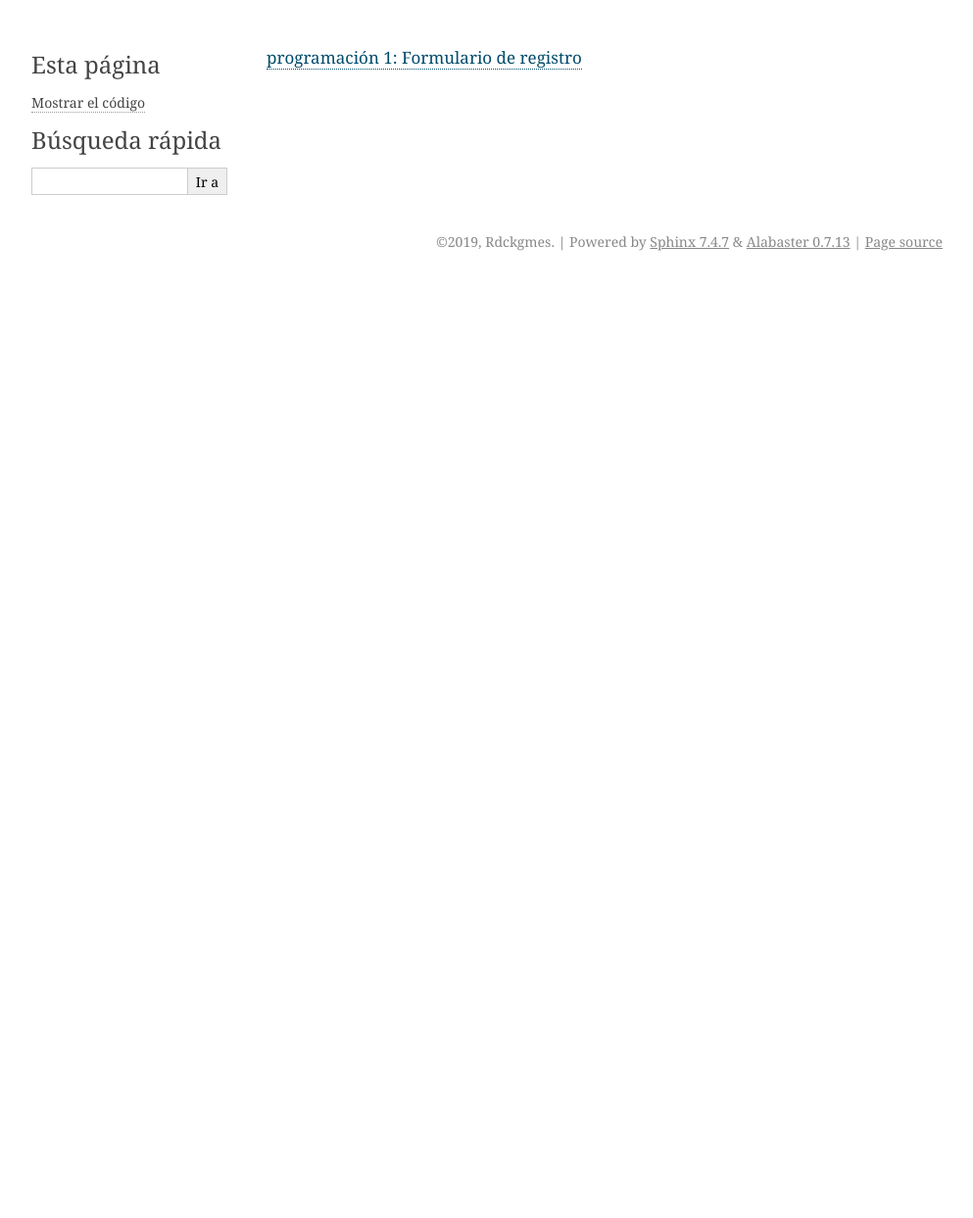
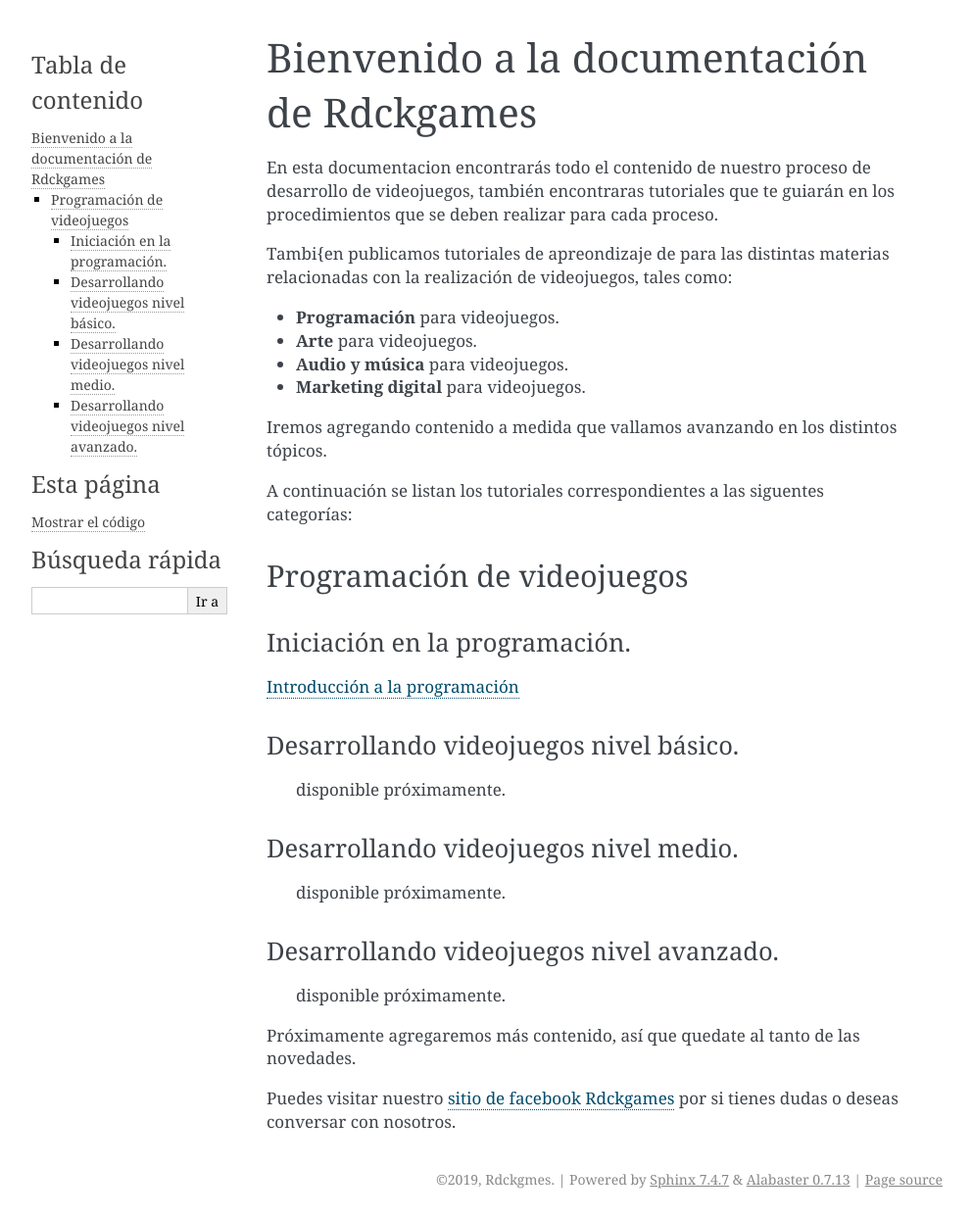
Before and after one commit to RKiemGames/docs, a Sphinx documentation site: the page built from docs/source/index.md, in a window 1280 px wide. Shown: the whole page at 98% size, without its empty margins (148-1141 px from the left). Built offline with Sphinx 7.4.7, drawn with Linux system fonts in a browser that asks for light colours; before the commit the page ends 900 px from its top, so only the background shows below that.

Commit message:
se define la portada

```diff
--- a/docs/source/index.md
+++ b/docs/source/index.md
@@ -1 +1,36 @@
-[programación 1: Formulario de registro](prog_01.md)
+# Bienvenido a la documentación de Rdckgames
+
+En esta documentacion encontrarás todo el contenido de nuestro proceso de desarrollo de videojuegos, también encontraras tutoriales que te guiarán en los procedimientos que se deben realizar para cada proceso.
+
+Tambi{en publicamos tutoriales de apreondizaje de para las distintas materias relacionadas con la realización de videojuegos, tales como:
+
+* **Programación** para videojuegos.
+* **Arte** para videojuegos.
+* **Audio y música** para videojuegos.
+* **Marketing digital** para videojuegos.
+
+Iremos agregando contenido a medida que vallamos avanzando en los distintos tópicos.
+
+A continuación se listan los tutoriales correspondientes a las siguentes categorías:
+
+## Programación de videojuegos
+
+### Iniciación en la programación.
+
+[Introducción a la programación](prog_01.md "Usando variables y creando un formulario de registro")
+
+### Desarrollando videojuegos nivel básico.
+
+> disponible próximamente.
+
+### Desarrollando videojuegos nivel medio.
+
+> disponible próximamente.
+
+### Desarrollando videojuegos nivel avanzado.
+
+> disponible próximamente.
+
+Próximamente agregaremos más contenido, así que quedate al tanto de las novedades.
+
+Puedes visitar nuestro [sitio de facebook Rdckgames](http://facebook.me/rdckgames) por si tienes dudas o deseas conversar con nosotros.
```
